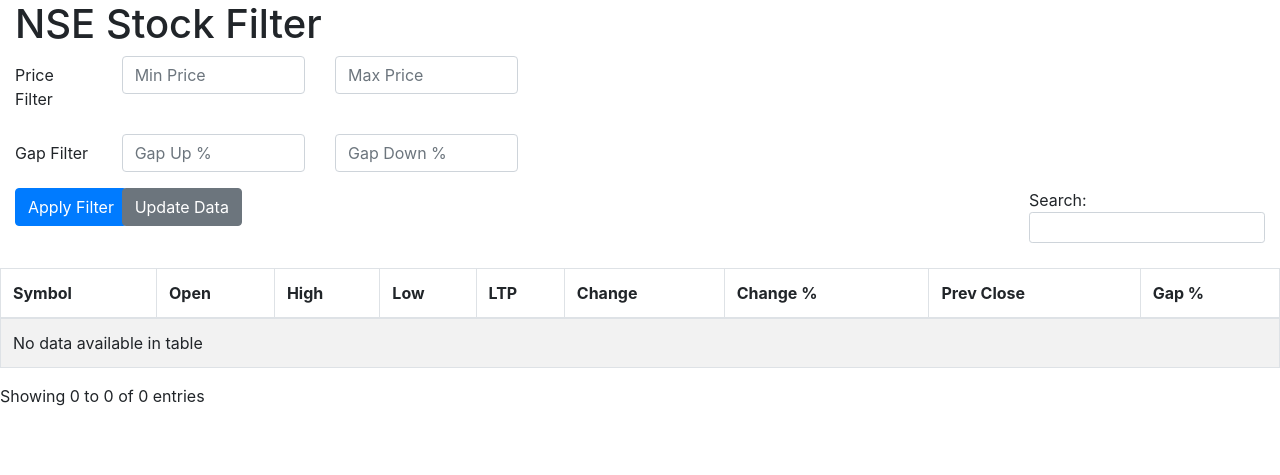
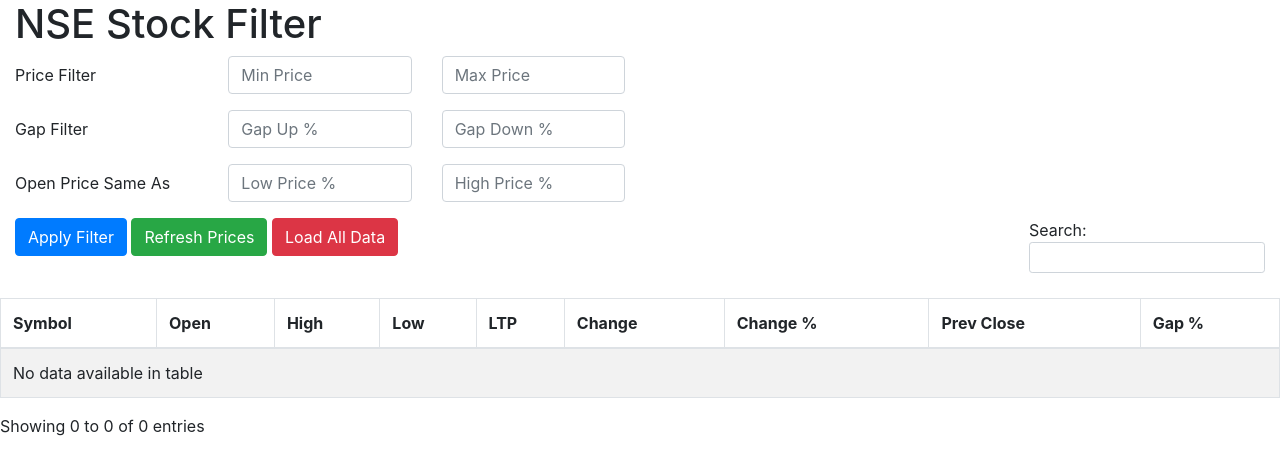
Before and after one commit to antrofranc-ai/stock-filter-python, a Flask app: page / in a window 1280 px wide. Shown: the top 475 px of the page. Run offline with Flask 2, Linux system fonts and the light colour scheme; some libraries are stand-ins or nearby versions.

Commit message:
large no. of enhancements

```diff
--- a/app.py
+++ b/app.py
@@ -8,7 +8,7 @@
 import html5lib
 from flask_socketio import SocketIO, send, emit
 import eventlet
-#import gevent
+import traceback
 
 import concurrent.futures
 
@@ -37,17 +37,18 @@
         id="responseDiv").get_text())['data'][0]['previousClose']
     return (symbol, prev_close)
 
-
-def add_col_prevClose(data):
-    data['prevClose'] = np.nan
-    with concurrent.futures.ThreadPoolExecutor(max_workers=15) as executor:
-        futures = [executor.submit(get_prev_close, symbol)
-                   for symbol in data.index.values]
-        for future in concurrent.futures.as_completed(futures):
-            symbol, prev_close_str = future.result()
-            prev_close = float(clean_numeric_data(prev_close_str))
-            data.at[symbol, 'prevClose'] = prev_close
-            print(symbol, prev_close)
+def add_col_prevClose(data, load_static_data):
+    if 'prevClose' not in data:
+        data['prevClose'] = np.nan
+    if load_static_data:
+        with concurrent.futures.ThreadPoolExecutor(max_workers=15) as executor:
+            futures = [executor.submit(get_prev_close, symbol)
+                    for symbol in data.index.values]
+            for future in concurrent.futures.as_completed(futures):
+                symbol, prev_close_str = future.result()
+                prev_close = float(clean_numeric_data(prev_close_str))
+                data.at[symbol, 'prevClose'] = prev_close
+                print(symbol, prev_close)
 
 def add_col_gapPer(data):
     data['gapPer'] = (data['open'] - data['prevClose']) * 100.0 / data['prevClose']
@@ -92,6 +93,16 @@
     elif gap_down_per:
         mask &= gap_down_mask
 
+    # Filter-3 : Open price same as Low Price by x%
+    open_low_same_per = params['open_low_same_per']
+    if open_low_same_per:
+        mask &= (((stock_info['open'] - stock_info['low']) * 100.0) / stock_info['low']) <= float(open_low_same_per)
+
+    # Filter-4 : Open price same as High Price by x%
+    open_high_same_per = params['open_high_same_per']
+    if open_high_same_per:
+        mask &= (((stock_info['high'] - stock_info['open']) * 100.0) / stock_info['high']) <= float(open_high_same_per)
+
     return stock_info[mask]
 
 @socketio.on('echo_test')
@@ -103,17 +114,63 @@
 def handle_filter(params):
     print('Filtering with params:'+str(params))
     filtered_stock_info_json = ''
-    if 'stock_info' in session_data:
-        stock_info = session_data['stock_info']
-        filtered_stock_info = do_filter(params, stock_info)
+
+    try:
+        if 'stock_info' in session_data:
+            stock_info = session_data['stock_info']
+            filtered_stock_info = do_filter(params, stock_info)
+            filtered_stock_info_json = filtered_stock_info.to_json(orient='records')
+        emit('stock_data', filtered_stock_info_json)
+    except Exception as e:
+        error_details = traceback.format_exc()
+        print(error_details)
+        emit('error_data', error_details)
+
+@socketio.on('load_all_data')
+def load_all_data(form_params):
+    print('load_all_data with form_params: ' + str(form_params))
+    update_stock_data(form_params, load_static_data=True)
+
+@socketio.on('refresh_prices')
+def refresh_prices(form_params):
+    print('refresh_prices with form_params: ' + str(form_params))
+    update_stock_data(form_params, load_static_data=False)
+
+
+def update_stock_data(form_params, load_static_data=False):
+    try:
+
+        new_stock_info = get_nse_fo_data()
+
+        stock_info = None
+        if ('stock_info' not in session_data) or load_static_data:
+            stock_info = new_stock_info
+        else:
+            stock_info = session_data['stock_info']
+            for column in new_stock_info.columns:
+                stock_info[column] = new_stock_info[column]
+
+        # Add new columns
+        add_col_prevClose(stock_info, load_static_data)
+
+        # Add derived/calculated columns
+        add_col_gapPer(stock_info)
+
+        # Update session data
+        session_data['stock_info'] = stock_info
+
+        # Filter data
+        filtered_stock_info = do_filter(form_params, stock_info)
+
+        # Emit data
         filtered_stock_info_json = filtered_stock_info.to_json(orient='records')
-    emit('stock_data', filtered_stock_info_json)
+        emit('stock_data', filtered_stock_info_json)
+    except Exception as e:
+        error_details = traceback.format_exc()
+        print(error_details)
+        emit('error_data', error_details)
 
-@socketio.on('update')
-def handle_update(params):
-
-    print('update with params: ' + str(params))
-
+def get_nse_fo_data():
     resp = requests.get(
         'https://www.nseindia.com/live_market/dynaContent/live_watch/stock_watch/foSecStockWatch.json')
     nse_json = resp.json()
@@ -122,7 +179,7 @@
     # clean all number columns
     for data_dict in stock_info_list:
         data_dict.update({k: clean_numeric_data(v)
-                          for k, v in data_dict.items()})
+                        for k, v in data_dict.items()})
 
     # Set numeric types for columns
     stock_info = pd.DataFrame.from_dict(nse_json['data']).astype(dtype={
@@ -143,21 +200,8 @@
         "yPC": np.float32,
         "mPC": np.float32
     })
-
     stock_info.set_index('symbol', inplace=True, drop=False)
-
-    # ADD COLUMN : prevClose
-    add_col_prevClose(stock_info)
-
-    # ADD COLUMN : gapPer
-    add_col_gapPer(stock_info)
-
-    # Update session data
-    session_data['stock_info'] = stock_info
-
-    filtered_stock_info = do_filter(params, stock_info)
-    filtered_stock_info_json = filtered_stock_info.to_json(orient='records')
-    emit('stock_data', filtered_stock_info_json)
+    return stock_info
 
 if __name__ == "__main__":
     print('Starting server')
--- a/requirements.txt
+++ b/requirements.txt
@@ -1,8 +1,8 @@
 Flask_SocketIO==2.9.6
+html5lib==1.0.1
 Flask==0.12.2
 requests==2.18.4
-html5lib==1.0.1
+pandas==0.20.1
 numpy==1.12.1
 eventlet==0.22.1
-pandas==0.20.1
 beautifulsoup4==4.6.0
--- a/templates/index.html
+++ b/templates/index.html
@@ -41,18 +41,25 @@
   <script>
    $(document).ready(function() {
 
-    var datatable = $('#stockTable').DataTable( {
+    function render_chart_link(data, type, row, meta) {
+        if (type === 'display') {
+            data = '<a target="_blank" href="https://www.eqsis.com/niftychart/?symbol=' + data + '">' + data + '</a>';
+        }
+        return data;
+    }
+
+    var datatable = $('#stockTable').DataTable({
         data: null,
         columns: [
-      { data: "symbol" },
-      { data: "open" },
-      { data: "high" },
-      { data: "low" },
-      { data: "ltP" },
-      { data: "ptsC" },
-      { data: "per" },
-      { data: "prevClose" },
-      { data: "gapPer" }
+            { data: "symbol", render: render_chart_link},
+            { data: "open", render: $.fn.dataTable.render.number(',', '.', 2, '') },
+            { data: "high", render: $.fn.dataTable.render.number(',', '.', 2, '') },
+            { data: "low", render: $.fn.dataTable.render.number(',', '.', 2, '') },
+            { data: "ltP", render: $.fn.dataTable.render.number(',', '.', 2, '') },
+            { data: "ptsC", render: $.fn.dataTable.render.number(',', '.', 2, '') },
+            { data: "per", render: $.fn.dataTable.render.number(',', '.', 2, '') },
+            { data: "prevClose", render: $.fn.dataTable.render.number(',', '.', 2, '') },
+            { data: "gapPer", render: $.fn.dataTable.render.number(',', '.', 2, '') }
         ],
         paging: false,
         colReorder: true,
@@ -70,13 +77,19 @@
         $('#stockTableContainer').hide();
         $("#loadingContainer").show();
         socket.emit('filter', $('#filterForm').serializeJSON());
-    }); // end click
+    });
 
-    $("#updateButton").click(function () {
+    $("#refreshPricesButton").click(function () {
         $('#stockTableContainer').hide();
         $("#loadingContainer").show();
-        socket.emit('update', $('#filterForm').serializeJSON());
-    }); // end click
+        socket.emit('refresh_prices', $('#filterForm').serializeJSON());
+    });
+
+    $("#loadAllDataButton").click(function () {
+        $('#stockTableContainer').hide();
+        $("#loadingContainer").show();
+        socket.emit('load_all_data', $('#filterForm').serializeJSON());
+    });
 
     socket.on('connect', function() {
         console.log('Connection established with server:')
@@ -99,6 +112,13 @@
         $('#stockTableContainer').show();
     });
 
+    socket.on('error_data', function (result) {
+        $("#loadingContainer").hide();
+        $('#stockTableContainer').show();
+        alert('Error occurred. Please check logs for details and re-try.');
+        console.log(result);
+    });
+
    } );
   </script>
  </head>
@@ -111,7 +131,7 @@
 
         <form id="filterForm">
             <div class="form-group row">
-                <label class="col-sm-1 col-form-label">Price Filter</label>
+                <label class="col-sm-2 col-form-label">Price Filter</label>
                 <div class="col-sm-2">
                     <input type="number" min="0" class="form-control" placeholder="Min Price" name="min_price">
                 </div>
@@ -120,7 +140,7 @@
                 </div>
             </div>
             <div class="form-group row">
-                <label class="col-sm-1 col-form-label">Gap Filter</label>
+                <label class="col-sm-2 col-form-label">Gap Filter</label>
                 <div class="col-sm-2">
                     <input type="number" min="0" max="100" class="form-control" placeholder="Gap Up %" name="gap_up_per">
                 </div>
@@ -128,20 +148,23 @@
                     <input type="number" min="0" max="100" class="form-control" placeholder="Gap Down %" name="gap_down_per">
                 </div>
             </div>
-            <!--
-                <div class="row">
-                    Open - Low Same %: <input type="number" name="open_low_same_per">
-                    Open - High Same %: <input type="number" name="open_high_same_per">
+            <div class="form-group row">
+                <label class="col-sm-2 col-form-label">Open Price Same As</label>
+                <div class="col-sm-2">
+                    <input type="number" min="0" max="100" class="form-control" placeholder="Low Price %" name="open_low_same_per">
                 </div>
-                -->
+                <div class="col-sm-2">
+                    <input type="number" min="0" max="100" class="form-control" placeholder="High Price %" name="open_high_same_per">
+                </div>
+            </div>
+
             <div class="form-group row">
-                <div class="col-sm-1">
+                <div class="col-sm-4">
                     <button id="filterButton" class="btn btn-primary" type="button">Apply Filter</button>
+                    <button id="refreshPricesButton" class="btn btn-success" type="button">Refresh Prices</button>
+                    <button id="loadAllDataButton" class="btn btn-danger" type="button">Load All Data</button>
                 </div>
-                <div class="col-sm-1">
-                    <button id="updateButton" class="btn btn-secondary" type="button">Update Data</button>
-                </div>
-                <div class="col-sm-10">
+                <div class="col-sm-8">
                     <span id="searchBtn" class="float-right" />
                 </div>
             </div>
```
Lines whose indentation alone changed are shown as unchanged.
